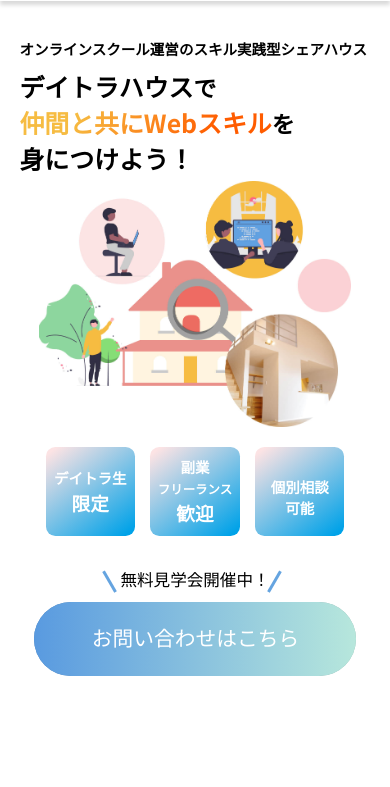
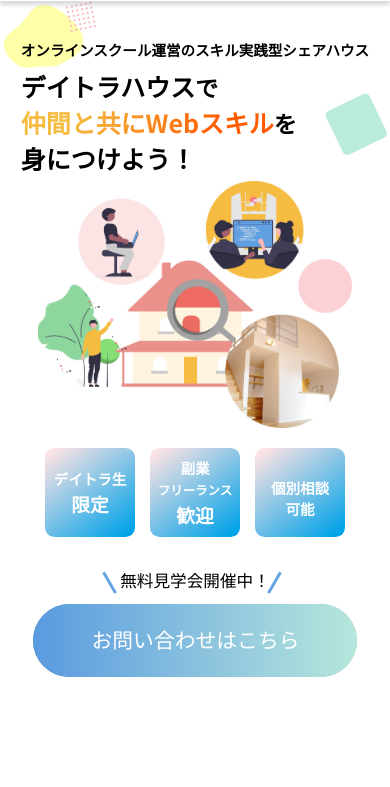
Before and after one commit to Atsusan/daytra_house_project, a website: page dev/src/index.html in a window 390 px wide. Shown: the part 57-844 px from the top of the page. Drawn offline with nearby package versions, Linux system fonts and the light colour scheme; files that its build step writes are made by us from their sources.

Commit message:
[update] p-mv セクション　スマホ時の画像　追加

```diff
--- a/dev/src/assets/sass/component/_c-sns.scss
+++ b/dev/src/assets/sass/component/_c-sns.scss
@@ -6,6 +6,8 @@
         position: relative;
         display: flex;
         justify-content: center;
+        width: fit-content;
+        margin: 0 auto;
 
         @include g.mq(sp) {
             font-size: 2rem;
@@ -26,12 +28,12 @@
             background-color: g.$text-color;
         }
         &::before {
-            left: 1.4rem;
+            left: -1rem;
             transform: translateY(-44%) rotate(-32deg);
         }
 
         &::after {
-            right: 1.4rem;
+            right: -1rem;
             transform: translateY(-44%) rotate(32deg);
         }
     }
--- a/dev/src/assets/sass/foundation/_base.scss
+++ b/dev/src/assets/sass/foundation/_base.scss
@@ -29,7 +29,7 @@
 
 @media screen and (min-width: 376px) and (max-width: 768px) {
     html {
-        font-size: calc(1000vw / 376);
+        font-size: calc(1000vw / 375);
     }
 }
 
--- a/dev/src/assets/sass/layout/_l-inner.scss
+++ b/dev/src/assets/sass/layout/_l-inner.scss
@@ -7,8 +7,8 @@
     margin-right: auto;
     margin-left: auto;
     @include g.mq(sp) {
-        padding-left: 5%;
-        padding-right: 5%;
+        padding-left: 2rem;
+        padding-right: 2rem;
     }
 
     &--large {
--- a/dev/src/assets/sass/project/_mv.scss
+++ b/dev/src/assets/sass/project/_mv.scss
@@ -2,6 +2,7 @@
 
 .p-mv {
     overflow-x: hidden; // inner幅　超えている要素があるため保険として設置
+    position: relative;
 
     &__inner {
         margin-top: 9.8rem;
@@ -36,6 +37,7 @@
         color: g.$text-color;
         @include g.mq(sp) {
             font-size: 1.4rem;
+            margin-right: calc(50% - 50vw);
         }
     }
 
@@ -218,4 +220,22 @@
     &__img {
         width: 100%;
     }
+
+    &__bgImgLeftSP {
+        position: absolute;
+        top: 5.6rem;
+        left: 0.4rem;
+        max-width: 9rem;
+        width: 100%;
+        z-index: -1;
+    }
+
+    &__bgImgRightSP {
+        max-width: 6rem;
+        position: absolute;
+        right: 0.3rem;
+        top: 14.4rem;
+        width: 100%;
+        z-index: -1;
+    }
 }
--- a/dev/src/index.html
+++ b/dev/src/index.html
@@ -193,6 +193,8 @@
                     </div>
                 </div>
             </div>
+            <img src="./assets/images/mv-bg-sp2.png" alt="" class="p-mv__bgImgLeftSP u-dispNone--PO">
+            <img src="./assets/images/mv-bg-sp1.png" alt="" class="p-mv__bgImgRightSP u-dispNone--PO">
         </section>
         <!-- ▲ p-mv -->
     </main>
```
Also changed, not shown: dev/src/assets/images/mv-bg-sp1.png (added), dev/src/assets/images/mv-bg-sp2.png (added).
